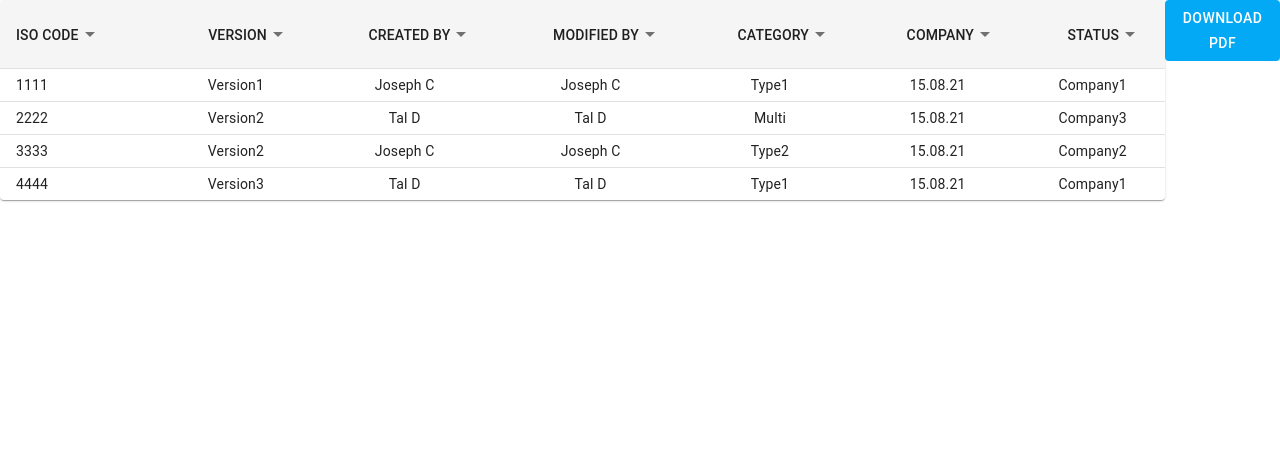
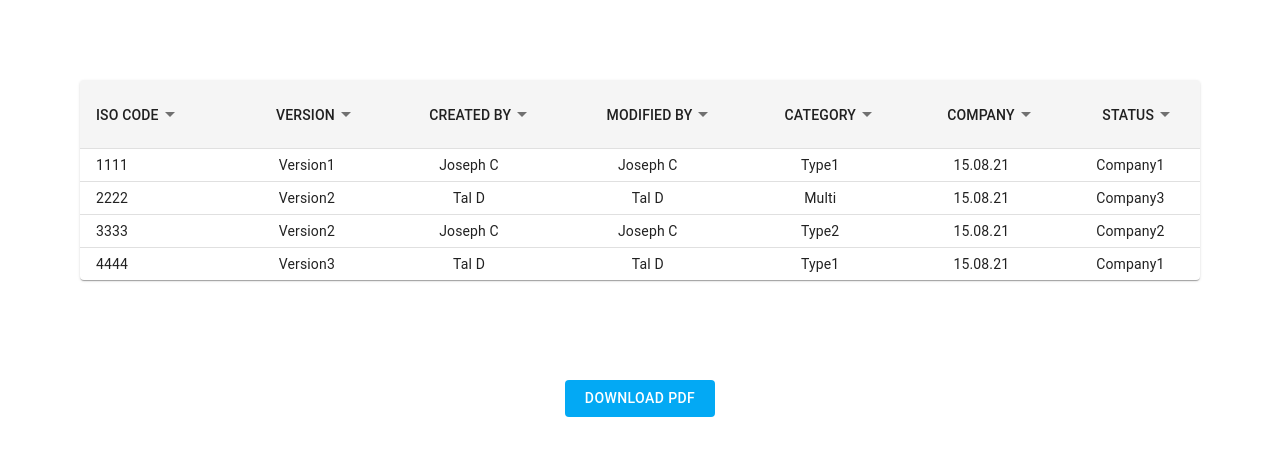
Before and after one commit to EvyatarHaim1/JennyTechs, a React (Create React App) app in the folder frontend/: page / in a window 1280 px wide. Shown: the top 456 px of the page. Built offline with nearby package versions, Linux system fonts and the light colour scheme.

Commit message:
exporting correctly the table into pdf, still have to manage sorting and fetch data from MongoDB

```diff
--- a/frontend/src/App.js
+++ b/frontend/src/App.js
@@ -7,10 +7,7 @@ function App() {
   // create sorting
   return (
     <div className="App">
-      <div style={{ display: 'flex' }}>
-        <Table />
-        <Test />
-      </div>
+      <Table />
     </div>
   );
 }
--- a/frontend/src/components/Table.jsx
+++ b/frontend/src/components/Table.jsx
@@ -1,4 +1,6 @@
 import React, { useState } from "react";
+import jsPDF from "jspdf";
+import "jspdf-autotable";
 import styled from "styled-components";
 import Table from "@mui/material/Table";
 import TableBody from "@mui/material/TableBody";
@@ -7,7 +9,9 @@ import TableContainer from "@mui/material/TableContainer";
 import TableHead from "@mui/material/TableHead";
 import TableRow from "@mui/material/TableRow";
 import Paper from "@mui/material/Paper";
+import { Button } from "@mui/material";
 import Select from "./Select";
+import { columns } from "../tableContent";
 
 function createData(
   ISOCODE,
@@ -73,7 +77,19 @@ export default function DenseTable() {
   const [company, setCompany] = useState("ASC");
   const [status, setStatus] = useState("ASC");
 
+  const downloadPdf = () => {
+    const doc = new jsPDF();
+    doc.text("JennyTechs products", 20, 10);
+    doc.autoTable({
+      theme: "grid",
+      columns: columns.map((col) => ({ ...col, dataKey: col.field })),
+      body: rows,
+    });
+    doc.save("table.pdf");
+  };
+
   return (
+    <div style={{ display: "flex", flexDirection: "column", padding: "80px" }}>
       <TableContainer component={Paper}>
         <Table sx={{ minWidth: 650 }} size="small" aria-label="a dense table">
           <TableColumns>
@@ -127,6 +143,23 @@ export default function DenseTable() {
           </TableBody>
         </Table>
       </TableContainer>
+      <div
+        style={{
+          display: "flex",
+          justifyContent: "center",
+          marginTop: "100px",
+        }}>
+        <Button
+          style={{
+            color: "white",
+            backgroundColor: "#03a9f4",
+            width: "150px",
+          }}
+          onClick={downloadPdf}>
+          Download Pdf
+        </Button>
+      </div>
+    </div>
   );
 }
 
--- /dev/null
+++ b/frontend/src/tableContent.jsx
@@ -0,0 +1,9 @@
+export const columns = [
+  { title: "ISO CODE", field: "ISOCODE" },
+  { title: "VERSION", field: "VERSION" },
+  { title: "CREATED BY", field: "CREATED" },
+  { title: "MODIFIED BY", field: "MODIFIED" },
+  { title: "CATEGORY", field: "CATEGORY" },
+  { title: "COMPANY", field: "COMPANY" },
+  { title: "STATUS", field: "STATUS" },
+];
```
Lines whose indentation alone changed are shown as unchanged.
